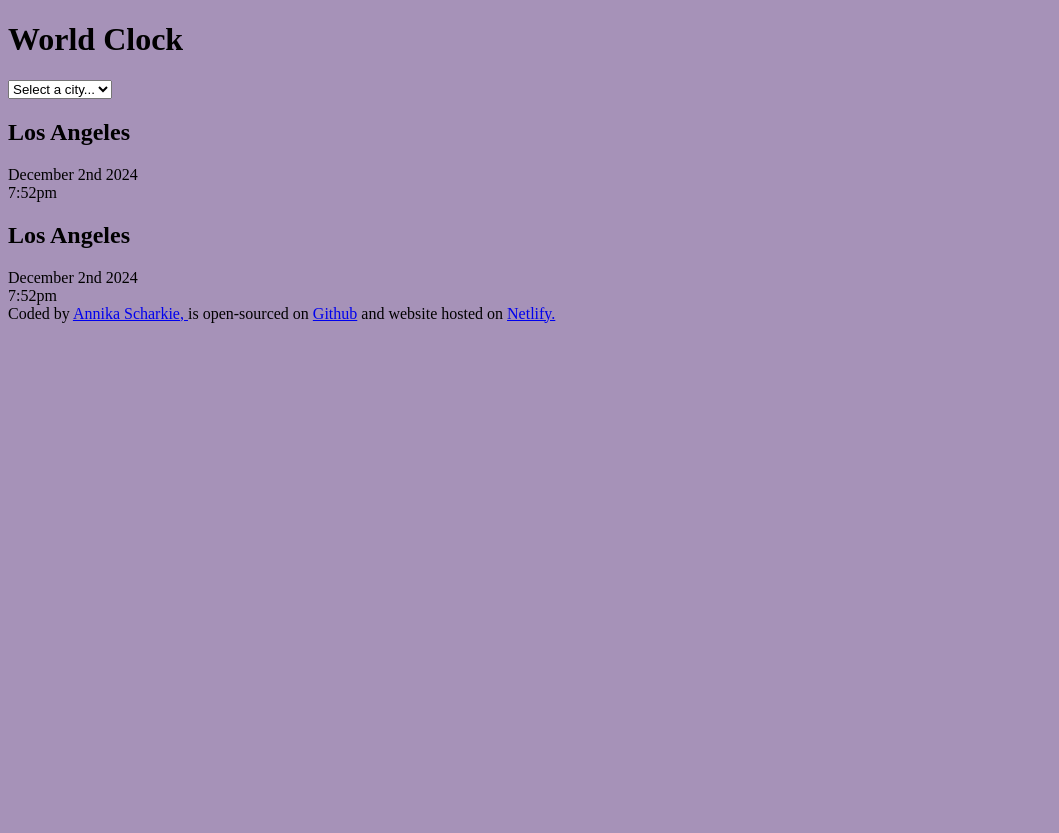
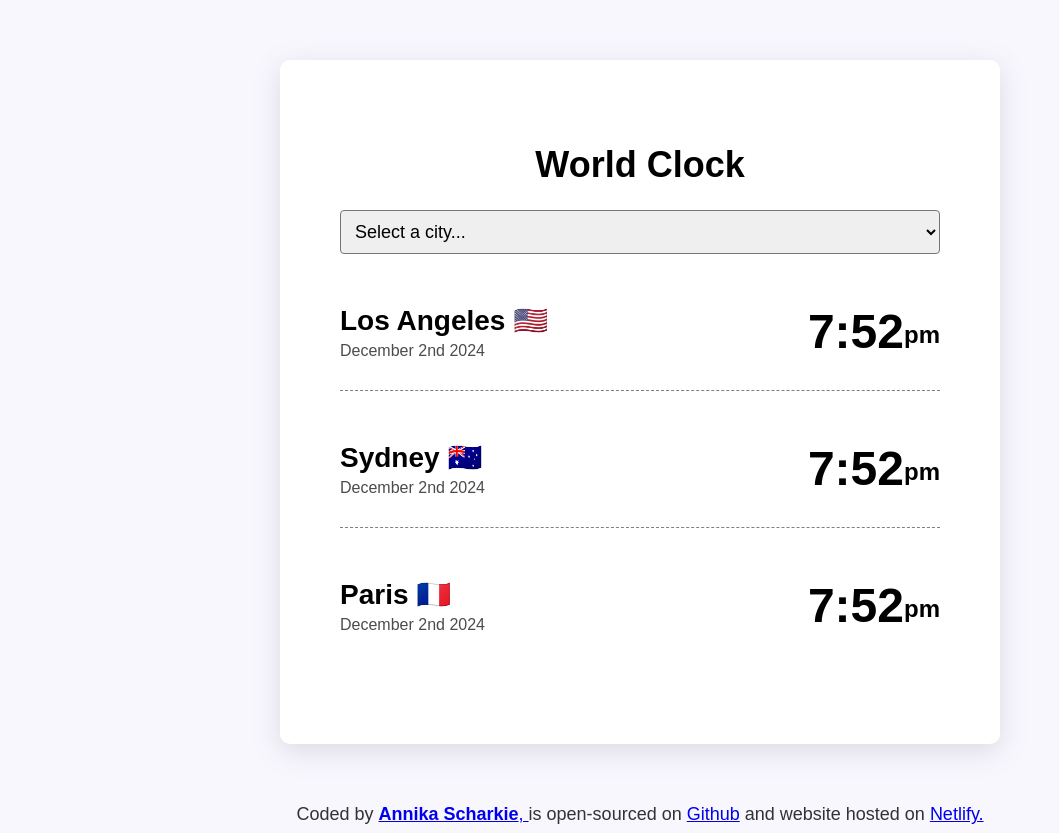
Before and after one commit to Annika1188/World-clock, a plain HTML site: page index.html in a window 1280 px wide. Shown: the whole page, without its empty margins (0-1059 px from the left). Before the commit the page ends 800 px from the top, so only its background shows below. Drawn offline with Linux system fonts and the light colour scheme.

Commit message:
added css

```diff
--- a/css/style.css
+++ b/css/style.css
@@ -1,3 +1,58 @@
 body {
-  background: rgb(166, 146, 184);
+  background: #f9f7fe;
+  font-family: sans-serif;
 }
+.container {
+  max-width: 600px;
+  margin: 60px auto;
+  background: white;
+  padding: 60px;
+
+  box-shadow: rgba(100, 100, 111, 0.2) 0px 7px 29px 0px;
+  border-radius: 10px;
+}
+h1 {
+  text-align: center;
+  font-family: sans-serif;
+  font-size: 36px;
+}
+h2 {
+  margin: 0 0 5px;
+  font-size: 28px;
+}
+select {
+  display: block;
+  width: 100%;
+  font-size: 18px;
+  padding: 10px;
+  border-radius: 4px;
+}
+.city {
+  display: flex;
+  margin: 20px 0;
+  justify-content: space-between;
+  padding: 30px 0;
+  border-bottom: 1px dashed grey;
+}
+.city:last-child {
+  border: none;
+}
+
+.date {
+  opacity: 0.7;
+}
+.time {
+  font-size: 48px;
+  font-weight: bold;
+}
+.time small {
+  font-size: 24px;
+  line-height: 36px;
+  vertical-align: middle;
+}
+
+footer {
+  text-align: center;
+  font-size: 18px;
+  color: rgba(0, 0, 0, 0.8);
+}
--- a/index.html
+++ b/index.html
@@ -17,24 +17,32 @@
       </select>
 
       <div class="city">
-        <h2>Los Angeles</h2>
-        <div class="date">December 2nd 2024</div>
-        <div class="time">7:52pm</div>
+        <div>
+          <h2>Los Angeles 🇺🇸</h2>
+          <div class="date">December 2nd 2024</div>
+        </div>
+        <div class="time">7:52<small>pm</small></div>
+      </div>
+      <div class="city">
+        <div>
+          <h2>Sydney 🇦🇺</h2>
+          <div class="date">December 2nd 2024</div>
+        </div>
+        <div class="time">7:52<small>pm</small></div>
+      </div>
+      <div class="city">
+        <div>
+          <h2>Paris 🇫🇷</h2>
+          <div class="date">December 2nd 2024</div>
+        </div>
+        <div class="time">7:52<small>pm</small></div>
       </div>
     </div>
-<div class="city">
-        <h2>Los Angeles</h2>
-        <div class="date">December 2nd 2024</div>
-        <div class="time">7:52pm</div>
-      </div>
-    </div>
-
-
 
     <footer>
       Coded by
       <a href=" https://github.com/Annika1188" target="_blank">
-        Annika Scharkie,
+        <strong> Annika Scharkie</strong>,
       </a>
       is open-sourced on
       <a href="https://github.com/Annika1188/World-Clock" target="_blank">
```
